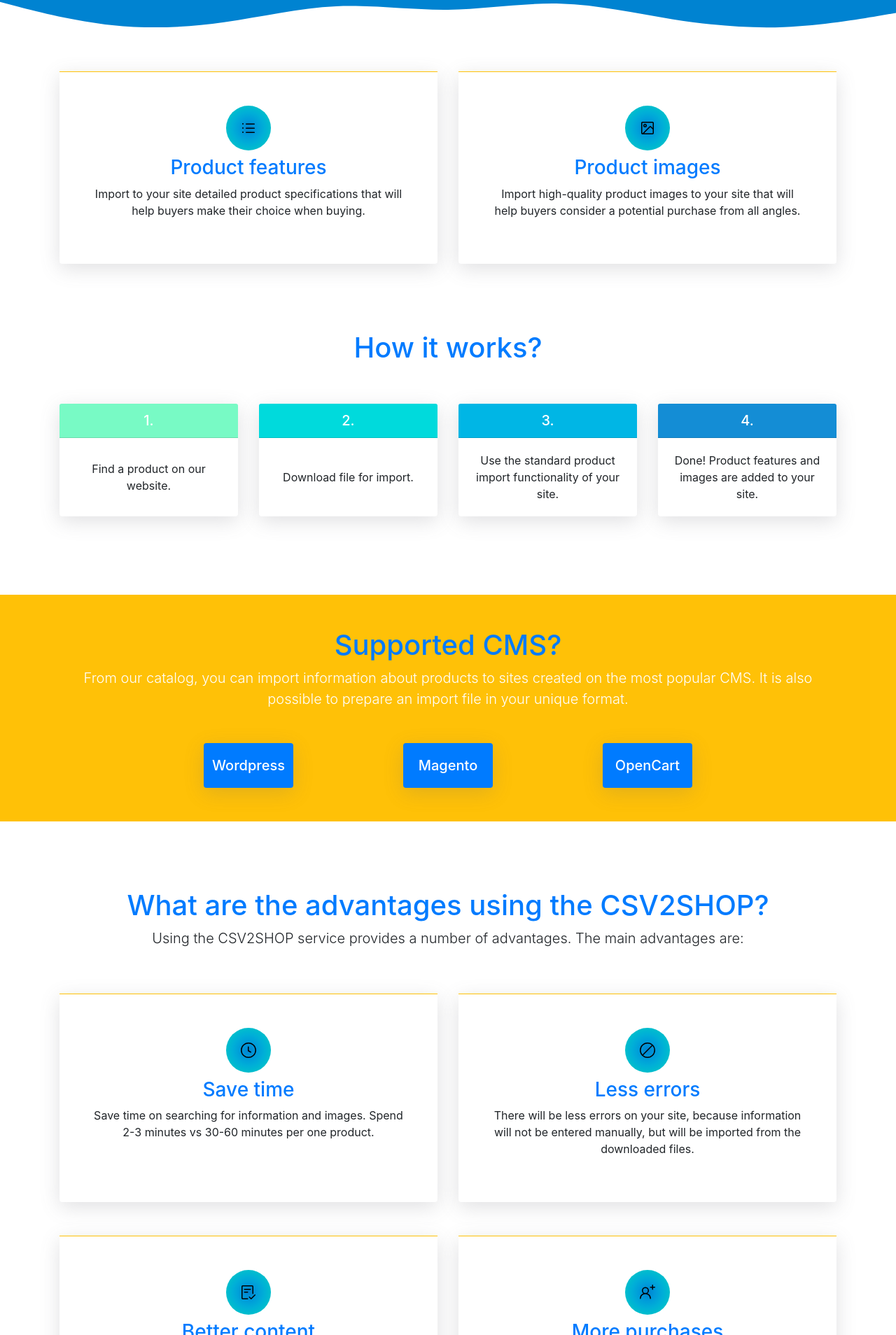
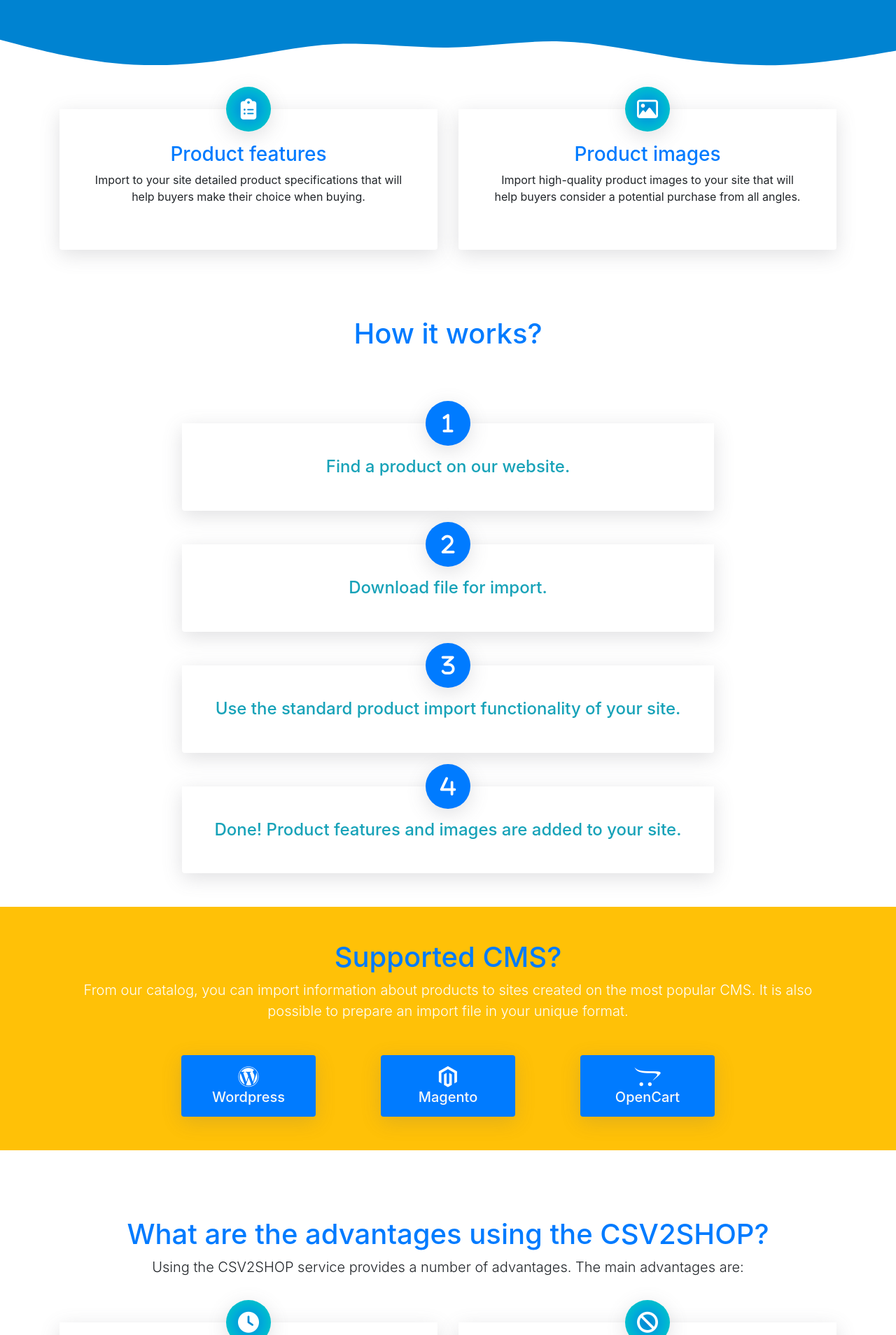
Before and after one commit to MatijaLeljak/csv2shop, a plain HTML site: page index.html in a window 1280 px wide. Shown: the part 408-2316 px from the top of the page at 70% size. Drawn offline with nearby package versions, Linux system fonts and the light colour scheme.

Commit message:
Changing navigation and few elements on site

```diff
--- a/index.html
+++ b/index.html
@@ -7,7 +7,8 @@
     <!-- Bootstrap CSS -->
         <link rel="stylesheet" href="https://cdn.jsdelivr.net/npm/bootstrap@4.0.0/dist/css/bootstrap.min.css" integrity="sha384-Gn5384xqQ1aoWXA+058RXPxPg6fy4IWvTNh0E263XmFcJlSAwiGgFAW/dAiS6JXm" crossorigin="anonymous">
         <title>CSV2SHOP - import products data to your site</title>
-
+        <script src="https://kit.fontawesome.com/1395db7ab7.js" crossorigin="anonymous"></script>
+        <link rel="stylesheet" href="https://kit.fontawesome.com/1395db7ab7.css" crossorigin="anonymous">
     <style>
         #background-hero{
             background-image: url(wave-haikei.svg);
@@ -26,20 +27,52 @@
             color: white;
             flex-direction: column;
         }
+        .rounded-circle > i, .card-block > i{
+          font-size:30px;
+          color: var(--white);
+        }
+        div  > .nav-item:hover{
+          color: var(--white)!important;
+          transition: 1s ease-out;
+          background-color: var(--blue);
+        }
+        @media (max-width:992px) {
+          div .nav-item, div > .nav-item:hover{
+            border: none!important;
+            background-color: var(--white)!important;
+            color: rgba(0,0,0,.5)!important;
+           padding-left: 0!important;
+          }
+
+        }
+        .fixed-position{
+          overflow: hidden;
+        }
+        .navi{
+          height: 100vh;
+        }
     </style>
     </head>
-    <div class="container">
+    <body>
+    <div class="container" id="first">
       <nav class="navbar navbar-expand-lg navbar-light bg-white">
         <a class="navbar-brand" href="index.html"><img src="logo.png" alt="CSV2SHOP logo" width="200"></a>
-
-        <button class="navbar-toggler" type="button" data-toggle="collapse" data-target="#navbarSupportedContent" aria-controls="navbarSupportedContent" aria-expanded="false" aria-label="Toggle navigation">
+        <button class="navbar-toggler" type="button" data-toggle="collapse" data-target=".navbar-toggle" aria-controls="navbarNavAltMarkup" aria-expanded="false" aria-label="Toggle navigation">
           <span class="navbar-toggler-icon"></span>
         </button>
+        <div class="collapse navbar-collapse navbar-toggle justify-content-end" id="navbarNavAltMarkup">
+          <div class="navbar-nav">
+            <a class="nav-item nav-link border border-info mx-lg-2 mx-0 rounded text-info" style="padding: 6px 12px;" href="#">Log in</a>
+            <a class="nav-item nav-link bg-primary rounded text-white" style="padding: 6px 12px;" href="#">Register</a>
+          </div>
+        </div>
+      </nav>
+    <nav class="navbar navbar-expand-lg navbar-light bg-white">
 
-        <div class="collapse navbar-collapse " id="navbarSupportedContent">
-          <ul class="navbar-nav ml-auto justify-content-end">
+        <div class="collapse navbar-collapse navbar-toggle" id="navbarNavAltMarkup">
+          <ul class="navbar-nav">
             <li class="nav-item dropdown">
-              <a class="nav-link dropdown-toggle" href="#" id="navbarDropdown" role="button" data-toggle="dropdown" aria-haspopup="true" aria-expanded="false">
+              <a class="nav-link dropdown-toggle pl-0" href="#" id="navbarDropdown" role="button" data-toggle="dropdown" aria-haspopup="true" aria-expanded="false">
                 COMPUTERS
               </a>
               <div class="dropdown-menu" aria-labelledby="navbarDropdown">
@@ -70,85 +103,69 @@
                   <a class="dropdown-item" href="#">Mobile</a>
                 </div>
               </li>
-              <li class="nav-item dropdown">
-                <a class="nav-link " href="#" id="navbarDropdown" role="button" data-toggle="dropdown" aria-haspopup="true" aria-expanded="false">
-                    <svg xmlns="http://www.w3.org/2000/svg" viewBox="0 0 24 24" width="24" height="24"><path d="M12 2.5a5.25 5.25 0 0 0-2.519 9.857 9.005 9.005 0 0 0-6.477 8.37.75.75 0 0 0 .727.773H20.27a.75.75 0 0 0 .727-.772 9.005 9.005 0 0 0-6.477-8.37A5.25 5.25 0 0 0 12 2.5Z"></path></svg></a>
-                    <div class="dropdown-menu" aria-labelledby="navbarDropdown">
-                        <a class="dropdown-item" href="#">Log in</a>
-                        <a class="dropdown-item" href="#">Sign up</a>
-                      </div>
-              </li>
           </ul>
         </div>
       </nav>
     </div>
+  <body>
     <section id="background-hero" class="position-relative">
         <div class="position-absolute hero-container text-center" >
             <h1 class="display-3">What do we offer?</h1>
-            <p class="lead">
-                CSV2SHOP is a handy tool for online stores that allows you to quickly <b>add product features and images to your site.</b>
-            </p>
+            <p class="lead">CSV2SHOP is a handy tool for online stores that allows you to quickly <b>add product features and images to your site.</b></p>
           <div class="container">
             <div class="row justify-content-center">
               <input class="form-control col-5 d-inline" type="text" placeholder="Search for products">
-            <button type="submit" class="btn btn-info ml-2">Search</button></div></div>
+              <button type="submit" class="btn btn-info ml-2">Search</button>
+            </div>
+          </div>
         </div>
     </section>
     <div class="container">
         <div class="row text-center py-5">
-            <div class="col-md-6">
-              <div class="border-top p-5 rounded-bottom border-warning" style="box-shadow: rgba(100, 100, 111, 0.2) 0px 7px 29px 0px;">
-                <div class="rounded-circle d-inline-flex align-items-center justify-content-center mb-2" style="background-image: radial-gradient(circle, #0083d1, #009ada, #00afd7, #00c1ca, #00d1b7);height: 4rem;width: 4rem;">
-                  <svg xmlns="http://www.w3.org/2000/svg" viewBox="0 0 24 24" width="24" height="24"><path d="M8.75 5.5h11.5a.75.75 0 0 1 0 1.5H8.75a.75.75 0 0 1 0-1.5Zm0 6h11.5a.75.75 0 0 1 0 1.5H8.75a.75.75 0 0 1 0-1.5Zm0 6h11.5a.75.75 0 0 1 0 1.5H8.75a.75.75 0 0 1 0-1.5ZM5 12a1 1 0 1 1-2 0 1 1 0 0 1 2 0ZM4 7a1 1 0 1 1 0-2 1 1 0 0 1 0 2Zm0 12a1 1 0 1 1 0-2 1 1 0 0 1 0 2Z"></path></svg>                </div>
+            <div class="col-md-6 mb-5 mb-md-0">
+              <div class="p-5 rounded-bottom" style="box-shadow: rgba(100, 100, 111, 0.2) 0px 7px 29px 0px;">
+                <div class="rounded-circle d-inline-flex align-items-center justify-content-center mb-2 position-absolute" style="background-image: radial-gradient(circle, #0083d1, #009ada, #00afd7, #00c1ca, #00d1b7);height: 4rem;width: 4rem;left: calc(50% - 2rem);top: -2rem; box-shadow: rgba(100, 100, 111, 0.2) 0px 7px 29px 0px;">
+                  <i class="fa-solid fa-clipboard-list"></i></div>
                   <h3 class="text-primary">Product features</h3>
                   <p>Import to your site detailed product specifications that will help buyers make their choice when buying.</p>
               </div>
             </div>
             <div class="col-md-6">
-              <div class="border-top p-5 rounded-bottom border-warning" style="box-shadow: rgba(100, 100, 111, 0.2) 0px 7px 29px 0px;">
-                <div class="rounded-circle d-inline-flex align-items-center justify-content-center mb-2" style="background-image: radial-gradient(circle, #0083d1, #009ada, #00afd7, #00c1ca, #00d1b7);height: 4rem;width: 4rem;">
-                  <svg xmlns="http://www.w3.org/2000/svg" viewBox="0 0 24 24" width="24" height="24"><path d="M4.75 3h14.5c.966 0 1.75.784 1.75 1.75v14.5A1.75 1.75 0 0 1 19.25 21H4.75A1.75 1.75 0 0 1 3 19.25V4.75C3 3.784 3.784 3 4.75 3Zm14.5 1.5H4.75a.25.25 0 0 0-.25.25v14.5c0 .138.112.25.25.25h.19l9.823-9.823a1.75 1.75 0 0 1 2.475 0l2.262 2.262V4.75a.25.25 0 0 0-.25-.25Zm.25 9.56-3.323-3.323a.25.25 0 0 0-.354 0L7.061 19.5H19.25a.25.25 0 0 0 .25-.25ZM8.5 11a2.5 2.5 0 1 1 0-5 2.5 2.5 0 0 1 0 5Zm0-1.5a1 1 0 1 0 0-2 1 1 0 0 0 0 2Z"></path></svg>                </div>
+              <div class="p-5 rounded-bottom" style="box-shadow: rgba(100, 100, 111, 0.2) 0px 7px 29px 0px;">
+                <div class="rounded-circle d-inline-flex align-items-center justify-content-center mb-2 position-absolute" style="background-image: radial-gradient(circle, #0083d1, #009ada, #00afd7, #00c1ca, #00d1b7);height: 4rem;width: 4rem;left: calc(50% - 2rem);top: -2rem;box-shadow: rgba(100, 100, 111, 0.2) 0px 7px 29px 0px;">
+                  <i class="fa-regular fa-image"></i></div>
                   <h3 class="text-primary">Product images</h3>
                   <p>Import high-quality product images to your site that will help buyers consider a potential purchase from all angles.</p>
               </div>
             </div>
         </div>
         <div class="row text-center py-5">
-            <div class="col-12 pb-5">
+          <div class="col-12">
               <h1 class="text-primary text-center">How it works?</h1>
           </div>
-            <div class="col-md-3 mb-3">
-              <div class="card h-100" style="box-shadow: rgba(100, 100, 111, 0.2) 0px 7px 29px 0px;border:none">
-                  <div class="card-header text-white" style="background-color:#78FAC5;"><h5 class="m-0">1.</h5></div>
-              <div class="card-body d-flex align-items-center justify-content-center">
-                  <p class="card-text">Find a product on our website.</p>
+        </div>
+        <div class="row justify-content-center">
+          <div class="col-md-8 col mt-5 rounded-bottom" style="box-shadow: rgba(100, 100, 111, 0.2) 0px 7px 29px 0px;">
+            <div class="rounded-circle bg-primary d-inline-flex align-items-center justify-content-center position-absolute text-white" style="height: 4rem;width: 4rem;left: calc(50% - 2rem);top:-2rem;z-index:1;box-shadow: rgba(100, 100, 111, 0.2) 0px 7px 29px 0px;"><i class="fa-solid fa-1"></i></div>
+            <p class="h4 text-info py-5 m-0 text-center">Find a product on our website.</p>
           </div>
         </div>
-          </div>
-            <div class="col-md-3 mb-3">
-                <div class="card h-100" style="box-shadow: rgba(100, 100, 111, 0.2) 0px 7px 29px 0px;border:none">
-                    <div class="card-header text-white" style="background-color:#00DADC;"><h5 class="m-0">2.</h5></div>
-                <div class="card-body d-flex align-items-center justify-content-center">
-                    <p class="card-text">Download file for import.</p>
+        <div class="row justify-content-center">
+          <div class="col-md-8 col mt-5 rounded-bottom" style="box-shadow: rgba(100, 100, 111, 0.2) 0px 7px 29px 0px;">
+            <div class="rounded-circle bg-primary d-inline-flex align-items-center justify-content-center position-absolute text-white" style="height: 4rem;width: 4rem;left: calc(50% - 2rem);top:-2rem;z-index:1;box-shadow: rgba(100, 100, 111, 0.2) 0px 7px 29px 0px;"><i class="fa-solid fa-2"></i></div>
+            <p class="h4 text-info py-5 m-0 text-center">Download file for import.</p>
           </div>
         </div>
-            </div>
-
-            <div class="col-md-3 mb-3">
-                <div class="card h-100" style="box-shadow: rgba(100, 100, 111, 0.2) 0px 7px 29px 0px;border:none">
-                    <div class="card-header text-white" style="background-color:#00B6E5;"><h5 class="m-0">3.</h5></div>
-                <div class="card-body d-flex align-items-center justify-content-center">
-                    <p class="card-text">Use the standard product import functionality of your site.</p>
+        <div class="row justify-content-center">
+          <div class="col-md-8 col mt-5 rounded-bottom" style="box-shadow: rgba(100, 100, 111, 0.2) 0px 7px 29px 0px;">
+            <div class="rounded-circle bg-primary d-inline-flex align-items-center justify-content-center position-absolute text-white" style="height: 4rem;width: 4rem;left: calc(50% - 2rem);top:-2rem;z-index:1;box-shadow: rgba(100, 100, 111, 0.2) 0px 7px 29px 0px;"><i class="fa-solid fa-3"></i></div>
+            <p class="h4 text-info py-5 m-0 text-center">Use the standard product import functionality of your site.</p>
           </div>
         </div>
-            </div>
-            <div class="col-md-3 mb-3">
-                <div class="card h-100" style="box-shadow: rgba(100, 100, 111, 0.2) 0px 7px 29px 0px;border:none">
-                    <div class="card-header text-white" style="background-color:#148DD5;"><h5 class="m-0">4.</h5></div>
-                <div class="card-body d-flex align-items-center justify-content-center">
-                    <p class="card-text">Done! Product features and images are added to your site.</p>
-                  </div>
-                </div>
+        <div class="row justify-content-center">
+          <div class="col-md-8 col mt-5 rounded-bottom" style="box-shadow: rgba(100, 100, 111, 0.2) 0px 7px 29px 0px;">
+            <div class="rounded-circle bg-primary d-inline-flex align-items-center justify-content-center position-absolute text-white" style="height: 4rem;width: 4rem;left: calc(50% - 2rem);top:-2rem;z-index:1;box-shadow: rgba(100, 100, 111, 0.2) 0px 7px 29px 0px;"><i class="fa-solid fa-4"></i></div>
+            <p class="h4 text-info py-5 m-0 text-center">Done! Product features and images are added to your site.</h5>
           </div>
         </div>
     </div>
@@ -161,19 +178,28 @@
             </div>
           </div>
           <div class="row justify-content-center text-center pb-5 text-white">
-            <div class="col-sm-3 col-12 mb-2 mb-md-0">
-              <div class="rounded bg-primary" style="box-shadow: rgba(100, 100, 111, 0.2) 0px 7px 29px 0px;height: 4rem;width: 8rem;display: inline-flex;justify-content: center;align-items: center;">
-                <h5 class="m-0">Wordpress</h5>
+            <div class="col-md-3 col-12 mb-2 mb-md-0">
+              <div class="rounded bg-primary py-3 px-5 w-75" style="box-shadow: rgba(100, 100, 111, 0.2) 0px 7px 29px 0px;display: inline-flex;justify-content: center;align-items: center;">
+                <div class="card-block card-title mb-0">
+                  <i class="fa-brands fa-wordpress"></i>
+                  <h5 class="text-light mb-0">Wordpress</h5>
                 </div>
               </div>
-            <div class="col-sm-3 col-12 mb-2 mb-md-0">
-              <div class="rounded bg-primary" style="box-shadow: rgba(100, 100, 111, 0.2) 0px 7px 29px 0px;height: 4rem;width: 8rem;display: inline-flex;justify-content: center;align-items: center;">
-                <h5 class="m-0">Magento</h5>
+            </div>
+            <div class="col-md-3 col-12 mb-2 mb-md-0">
+              <div class="rounded bg-primary py-3 px-5 w-75" style="box-shadow: rgba(100, 100, 111, 0.2) 0px 7px 29px 0px;display: inline-flex;justify-content: center;align-items: center;">
+                <div class="card-block card-title mb-0">
+                  <i class="fa-brands fa-magento"></i>
+                  <h5 class="text-light mb-0">Magento</h5>
                 </div>
               </div>
-            <div class="col-sm-3 col-12">
-              <div class="rounded bg-primary" style="box-shadow: rgba(100, 100, 111, 0.2) 0px 7px 29px 0px;height: 4rem;width: 8rem;display: inline-flex;justify-content: center;align-items: center;">
-                <h5 class="m-0">OpenCart</h5>
+            </div>
+            <div class="col-md-3 col-12">
+              <div class="rounded bg-primary py-3 px-5 w-75" style="box-shadow: rgba(100, 100, 111, 0.2) 0px 7px 29px 0px;display: inline-flex;justify-content: center;align-items: center;">
+                <div class="card-block card-title mb-0">
+                  <i class="fa-brands fa-opencart"></i>
+                  <h5 class="text-light mb-0">OpenCart</h5>
+                </div>
               </div>
             </div>
           </div>
@@ -188,17 +214,19 @@
           </div>
           <div class="row text-center">
             <div class="col-md-6 pb-5">
-              <div class="border-top p-5 rounded-bottom border-warning h-100" style="box-shadow: rgba(100, 100, 111, 0.2) 0px 7px 29px 0px;">
-                <div class="rounded-circle d-inline-flex align-items-center justify-content-center mb-2" style="background-image: radial-gradient(circle, #0083d1, #009ada, #00afd7, #00c1ca, #00d1b7);height: 4rem;width: 4rem;">
-                  <svg xmlns="http://www.w3.org/2000/svg" viewBox="0 0 24 24" width="24" height="24"><path d="M12.5 7.25a.75.75 0 0 0-1.5 0v5.5c0 .27.144.518.378.651l3.5 2a.75.75 0 0 0 .744-1.302L12.5 12.315V7.25Z"></path><path d="M12 1c6.075 0 11 4.925 11 11s-4.925 11-11 11S1 18.075 1 12 5.925 1 12 1ZM2.5 12a9.5 9.5 0 0 0 9.5 9.5 9.5 9.5 0 0 0 9.5-9.5A9.5 9.5 0 0 0 12 2.5 9.5 9.5 0 0 0 2.5 12Z"></path></svg>                </div>
+              <div class="p-5 rounded-bottom h-100" style="box-shadow: rgba(100, 100, 111, 0.2) 0px 7px 29px 0px;">
+                <div class="rounded-circle d-inline-flex align-items-center justify-content-center mb-2 position-absolute" style="background-image: radial-gradient(circle, #0083d1, #009ada, #00afd7, #00c1ca, #00d1b7);height: 4rem;width: 4rem;left: calc(50% - 2rem);top: -2rem; box-shadow: rgba(100, 100, 111, 0.2) 0px 7px 29px 0px;">
+                  <i class="fa-solid fa-clock"></i>
+                </div>
                   <h3 class="text-primary">Save time</h3>
                   <p>Save time on searching for information and images. Spend 2-3 minutes vs 30-60 minutes per one product.</p>
               </div>
             </div>
             <div class="col-md-6 pb-5">
-              <div class="border-top p-5 rounded-bottom border-warning h-100" style="box-shadow: rgba(100, 100, 111, 0.2) 0px 7px 29px 0px;">
-                <div class="rounded-circle d-inline-flex align-items-center justify-content-center mb-2" style="background-image: radial-gradient(circle, #0083d1, #009ada, #00afd7, #00c1ca, #00d1b7);height: 4rem;width: 4rem;">
-                  <svg xmlns="http://www.w3.org/2000/svg" viewBox="0 0 24 24" width="24" height="24"><path d="M12 1c6.075 0 11 4.925 11 11s-4.925 11-11 11S1 18.075 1 12 5.925 1 12 1ZM5.834 19.227A9.464 9.464 0 0 0 12 21.5a9.5 9.5 0 0 0 9.5-9.5 9.464 9.464 0 0 0-2.273-6.166ZM2.5 12a9.464 9.464 0 0 0 2.273 6.166L18.166 4.773A9.463 9.463 0 0 0 12 2.5 9.5 9.5 0 0 0 2.5 12Z"></path></svg>                </div>
+              <div class="p-5 rounded-bottom h-100" style="box-shadow: rgba(100, 100, 111, 0.2) 0px 7px 29px 0px;">
+                <div class="rounded-circle d-inline-flex align-items-center justify-content-center mb-2 position-absolute" style="background-image: radial-gradient(circle, #0083d1, #009ada, #00afd7, #00c1ca, #00d1b7);height: 4rem;width: 4rem;left: calc(50% - 2rem);top: -2rem; box-shadow: rgba(100, 100, 111, 0.2) 0px 7px 29px 0px;">
+                  <i class="fa-solid fa-ban"></i>
+                </div>
                   <h3 class="text-primary">Less errors</h3>
                   <p>There will be less errors on your site, because information will not be entered manually, but will be imported from the downloaded files.</p>
               </div>
@@ -206,17 +234,19 @@
           </div>
             <div class="row text-center">
               <div class="col-md-6 pb-5">
-                <div class="border-top p-5 rounded-bottom border-warning h-100" style="box-shadow: rgba(100, 100, 111, 0.2) 0px 7px 29px 0px;">
-                  <div class="rounded-circle d-inline-flex align-items-center justify-content-center mb-2" style="background-image: radial-gradient(circle, #0083d1, #009ada, #00afd7, #00c1ca, #00d1b7);height: 4rem;width: 4rem;">
-                    <svg xmlns="http://www.w3.org/2000/svg" viewBox="0 0 24 24" width="24" height="24"><path d="M3.5 3.75a.25.25 0 0 1 .25-.25h13.5a.25.25 0 0 1 .25.25v10a.75.75 0 0 0 1.5 0v-10A1.75 1.75 0 0 0 17.25 2H3.75A1.75 1.75 0 0 0 2 3.75v16.5c0 .966.784 1.75 1.75 1.75h7a.75.75 0 0 0 0-1.5h-7a.25.25 0 0 1-.25-.25V3.75Z"></path><path d="M6.25 7a.75.75 0 0 0 0 1.5h8.5a.75.75 0 0 0 0-1.5h-8.5Zm-.75 4.75a.75.75 0 0 1 .75-.75h4.5a.75.75 0 0 1 0 1.5h-4.5a.75.75 0 0 1-.75-.75Zm16.28 4.53a.75.75 0 1 0-1.06-1.06l-4.97 4.97-1.97-1.97a.75.75 0 1 0-1.06 1.06l2.5 2.5a.75.75 0 0 0 1.06 0l5.5-5.5Z"></path></svg>                  </div>
+                <div class="p-5 rounded-bottom h-100" style="box-shadow: rgba(100, 100, 111, 0.2) 0px 7px 29px 0px;">
+                  <div class="rounded-circle d-inline-flex align-items-center justify-content-center mb-2 position-absolute" style="background-image: radial-gradient(circle, #0083d1, #009ada, #00afd7, #00c1ca, #00d1b7);height: 4rem;width: 4rem;left: calc(50% - 2rem);top: -2rem; box-shadow: rgba(100, 100, 111, 0.2) 0px 7px 29px 0px;">
+                    <i class="fa-solid fa-list-check"></i>
+                  </div>
                     <h3 class="text-primary">Better content</h3>
                     <p>Now you have more time to prepare unique text or SEO product descriptions.</p>
                 </div>
               </div>
               <div class="col-md-6 pb-5">
-                <div class="border-top p-5 rounded-bottom border-warning h-100" style="box-shadow: rgba(100, 100, 111, 0.2) 0px 7px 29px 0px;">
-                  <div class="rounded-circle d-inline-flex align-items-center justify-content-center mb-2" style="background-image: radial-gradient(circle, #0083d1, #009ada, #00afd7, #00c1ca, #00d1b7);height: 4rem;width: 4rem;">
-                    <svg xmlns="http://www.w3.org/2000/svg" viewBox="0 0 24 24" width="24" height="24"><path d="M4 9.5a5 5 0 1 1 7.916 4.062 7.973 7.973 0 0 1 5.018 7.166.75.75 0 1 1-1.499.044 6.469 6.469 0 0 0-12.932 0 .75.75 0 0 1-1.499-.044 7.972 7.972 0 0 1 5.059-7.181A4.994 4.994 0 0 1 4 9.5ZM9 6a3.5 3.5 0 1 0 0 7 3.5 3.5 0 0 0 0-7Zm10.25-5a.75.75 0 0 1 .75.75V4h2.25a.75.75 0 0 1 0 1.5H20v2.25a.75.75 0 0 1-1.5 0V5.5h-2.25a.75.75 0 0 1 0-1.5h2.25V1.75a.75.75 0 0 1 .75-.75Z"></path></svg>                  </div>
+                <div class="p-5 rounded-bottom h-100" style="box-shadow: rgba(100, 100, 111, 0.2) 0px 7px 29px 0px;">
+                  <div class="rounded-circle d-inline-flex align-items-center justify-content-center mb-2 position-absolute" style="background-image: radial-gradient(circle, #0083d1, #009ada, #00afd7, #00c1ca, #00d1b7);height: 4rem;width: 4rem;left: calc(50% - 2rem);top: -2rem; box-shadow: rgba(100, 100, 111, 0.2) 0px 7px 29px 0px;">
+                    <i class="fa-solid fa-handshake"></i>
+                  </div>
                     <h3 class="text-primary">More purchases</h3>
                     <p>More purchases, because there is complete information about the product to make a purchase decision.</p>
                 </div>
@@ -244,9 +274,9 @@
             <p class="lead">Send us a request, and within 1 hour we will add the product to our catalog so that you can import it to your site.</p>
           </div>
         </div>
-        <div class="row">
-          <div class="col">
-            <button type="button" class="btn btn-info mx-1 text-white">Send request</button>
+        <div class="row justify-content-center">
+              <input class="form-control col-5 d-inline" type="text" placeholder="Send us a request">
+              <button type="submit" class="btn btn-info ml-2">Send request</button>
             </div>
           </div>
       </div>
@@ -254,7 +284,7 @@
         <div class="container">
           <div class="row mb-2 ">
             <div class="col-12">
-              <a class="navbar-brand" href="index.html"><img src="https://csv2shop.com/images/logo.png" alt="CSV2SHOP logo" width="200"></a>
+              <a class="navbar-brand" href="index.html"><img src="logo.png" alt="CSV2SHOP logo" width="200"></a>
             </div>
           </div>
           <div class="row">
@@ -274,7 +304,6 @@
                 </div>
               </div>
             </div>
-
             <div class="col-md-4 col-sm-6">
               <div class="row">
                 <div class="col-12 mb-2">
@@ -294,7 +323,7 @@
           </div>
         </div>
       </div>
-
+  </body>
 <script src="https://code.jquery.com/jquery-3.2.1.slim.min.js" integrity="sha384-KJ3o2DKtIkvYIK3UENzmM7KCkRr/rE9/Qpg6aAZGJwFDMVNA/GpGFF93hXpG5KkN" crossorigin="anonymous"></script>
 <script src="https://cdn.jsdelivr.net/npm/popper.js@1.12.9/dist/umd/popper.min.js" integrity="sha384-ApNbgh9B+Y1QKtv3Rn7W3mgPxhU9K/ScQsAP7hUibX39j7fakFPskvXusvfa0b4Q" crossorigin="anonymous"></script>
 <script src="https://cdn.jsdelivr.net/npm/bootstrap@4.0.0/dist/js/bootstrap.min.js" integrity="sha384-JZR6Spejh4U02d8jOt6vLEHfe/JQGiRRSQQxSfFWpi1MquVdAyjUar5+76PVCmYl" crossorigin="anonymous"></script>
```
Lines whose indentation alone changed are shown as unchanged.
